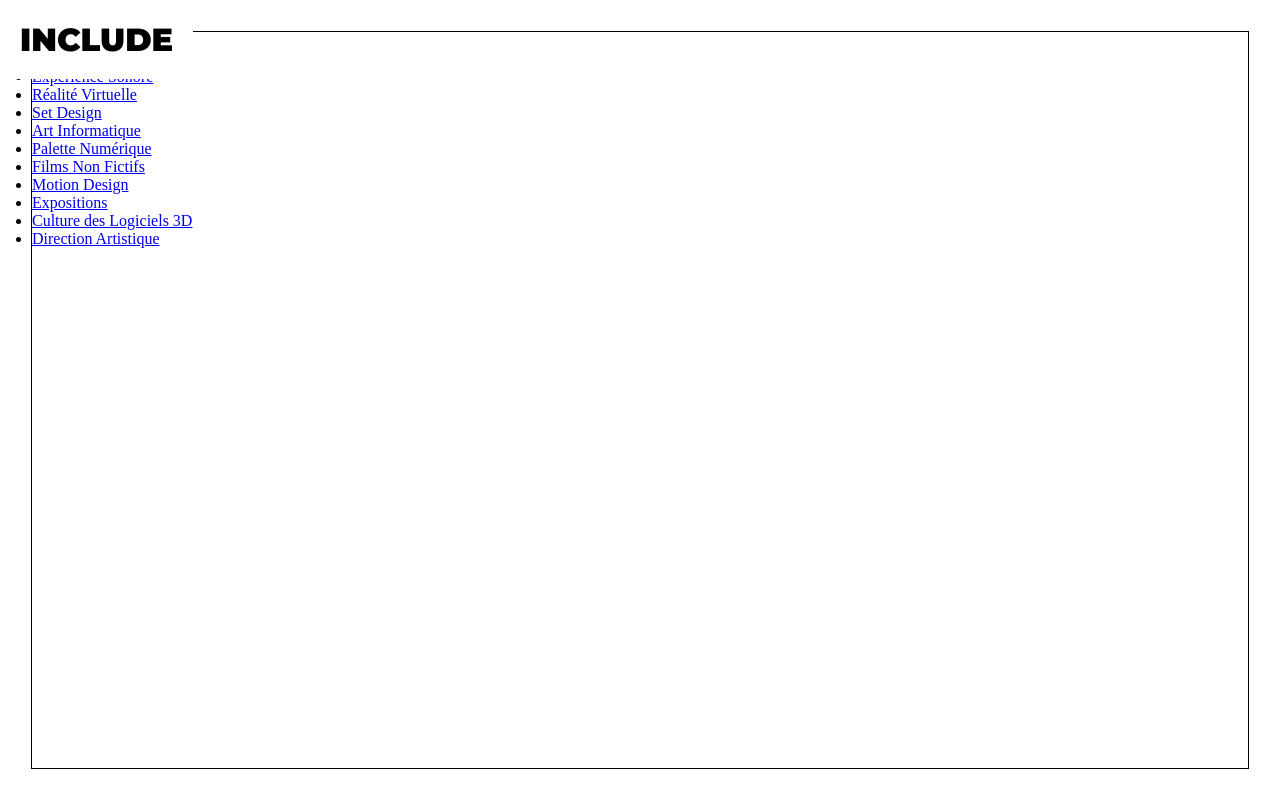
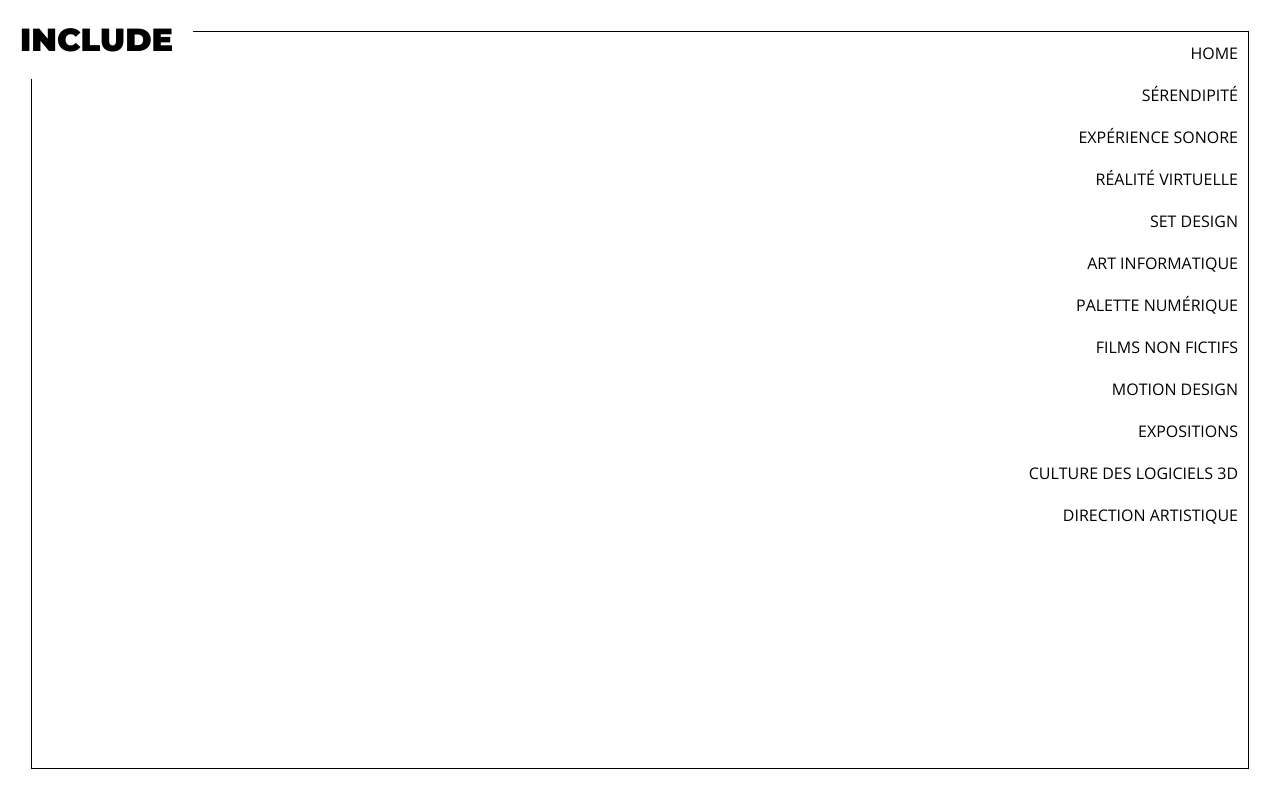
Before and after one commit to Ingenieur-Imac/includemagazine, a React (Create React App) app: page /menu in a window 1280 px wide. Built offline with nearby package versions, Linux system fonts and the light colour scheme; no server answers.

Commit message:
CSS menu

```diff
--- a/src/components/Menu.js
+++ b/src/components/Menu.js
@@ -2,6 +2,8 @@ import React, { Component } from 'react';
 import ReactDOM from 'react-dom';
 import Article from './Article'
 import MainArticle from './MainArticle'
+
+import './../css/Menu.css';
 
 import {
   BrowserRouter as Router,
--- /dev/null
+++ b/src/css/Menu.css
@@ -0,0 +1,20 @@
+ul {
+  text-align: right;
+}
+
+ul li {
+	list-style: none;
+	padding: 10px;
+}
+
+ul li a {
+	font-family: 'Open Sans';
+	font-weight: light;
+	text-decoration: none;
+	color: #000;
+	text-transform: uppercase;
+}
+
+ul li a:hover {
+	text-decoration: underline;
+}
```
